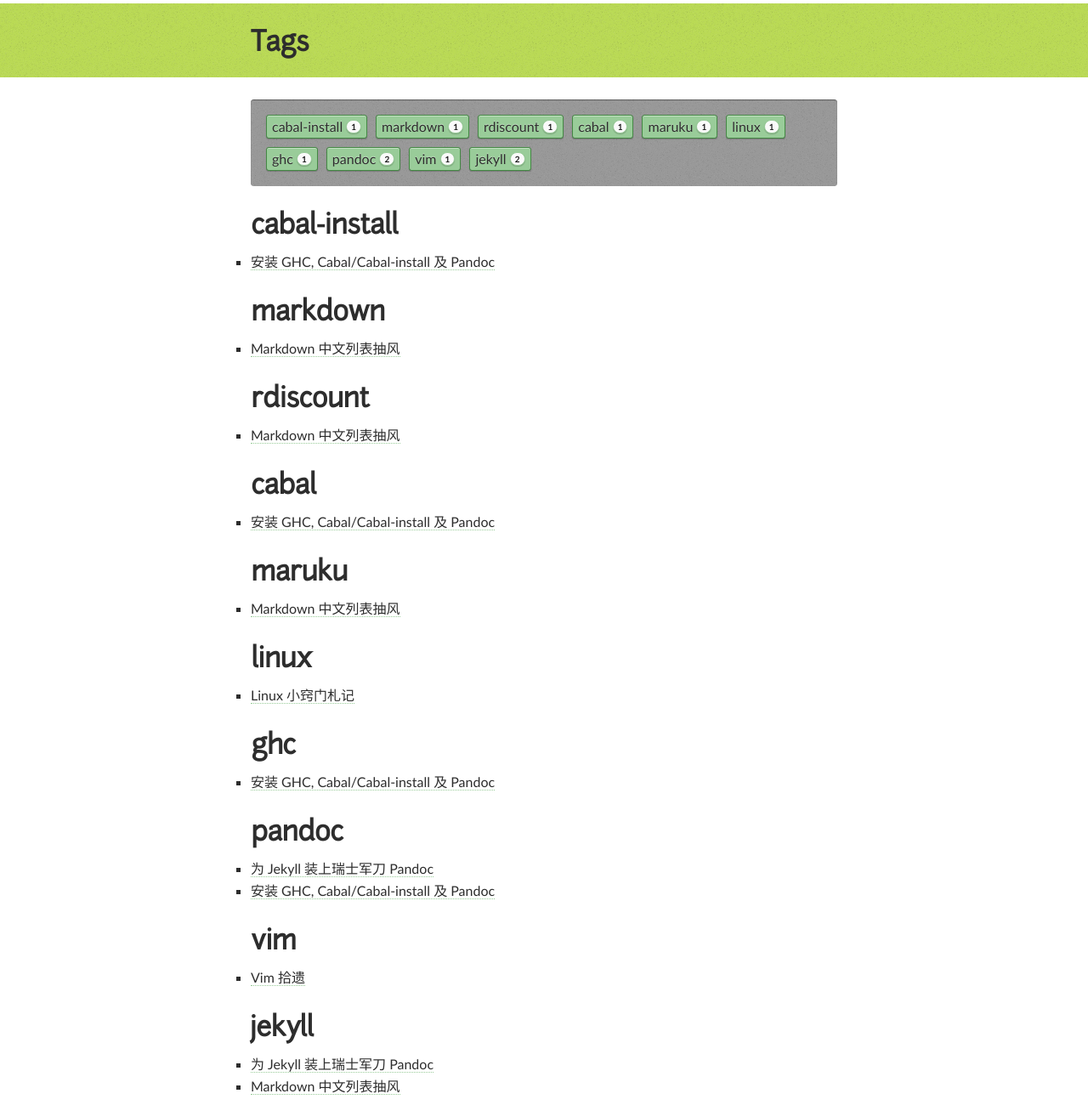
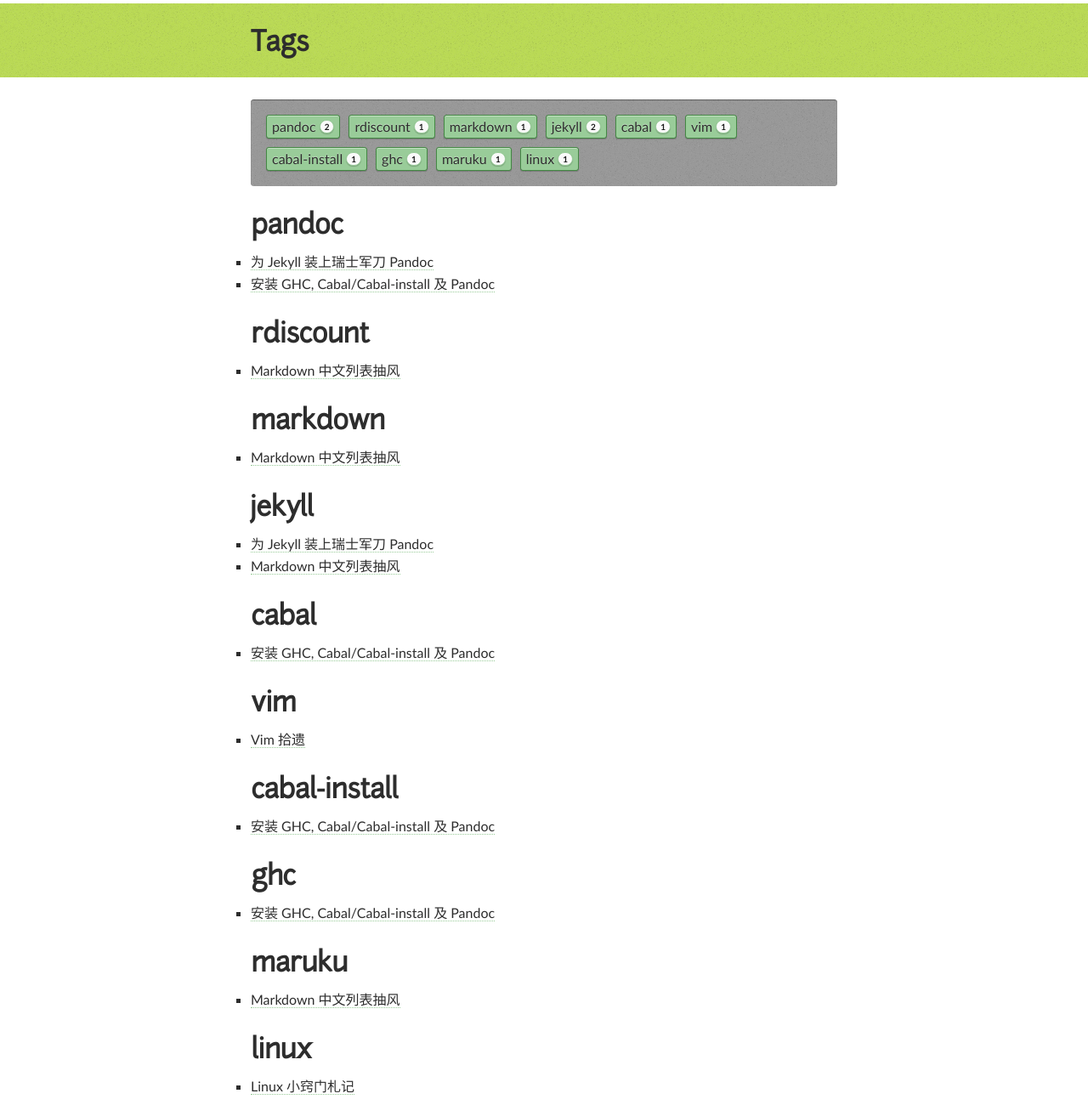
Before and after one commit to echozhjun/echozhjun.github.com, a plain HTML site: page tags.html in a window 1280 px wide. Shown: the part 100-1400 px from the top of the page at 85% size. Drawn offline with Linux system fonts and the light colour scheme; a web font is replaced by a local one.

Commit message:
new post

```diff
--- a/tags.html
+++ b/tags.html
@@ -60,25 +60,25 @@ http://www.w3.org/TR/html4/strict.dtd">
 
 
 
-    	<li><a href="/tags.html#cabal-install-ref">cabal-install <span>1</span></a></li>
+    	<li><a href="/tags.html#pandoc-ref">pandoc <span>2</span></a></li>
+
+    	<li><a href="/tags.html#rdiscount-ref">rdiscount <span>1</span></a></li>
 
     	<li><a href="/tags.html#markdown-ref">markdown <span>1</span></a></li>
 
-    	<li><a href="/tags.html#rdiscount-ref">rdiscount <span>1</span></a></li>
+    	<li><a href="/tags.html#jekyll-ref">jekyll <span>2</span></a></li>
 
     	<li><a href="/tags.html#cabal-ref">cabal <span>1</span></a></li>
+
+    	<li><a href="/tags.html#vim-ref">vim <span>1</span></a></li>
+
+    	<li><a href="/tags.html#cabal-install-ref">cabal-install <span>1</span></a></li>
+
+    	<li><a href="/tags.html#ghc-ref">ghc <span>1</span></a></li>
 
     	<li><a href="/tags.html#maruku-ref">maruku <span>1</span></a></li>
 
     	<li><a href="/tags.html#linux-ref">linux <span>1</span></a></li>
-
-    	<li><a href="/tags.html#ghc-ref">ghc <span>1</span></a></li>
-
-    	<li><a href="/tags.html#pandoc-ref">pandoc <span>2</span></a></li>
-
-    	<li><a href="/tags.html#vim-ref">vim <span>1</span></a></li>
-
-    	<li><a href="/tags.html#jekyll-ref">jekyll <span>2</span></a></li>
 
 
 
@@ -88,7 +88,7 @@ http://www.w3.org/TR/html4/strict.dtd">
 
 
 
-  <h2 id="cabal-install-ref">cabal-install</h2>
+  <h2 id="pandoc-ref">pandoc</h2>
   <ul>
 
 
@@ -97,7 +97,31 @@ http://www.w3.org/TR/html4/strict.dtd">
 
 
 
+    	<li><a href="/Better%20Work%20In%20Linux/2012/04/15/jekyll-pandoc">为 Jekyll 装上瑞士军刀 Pandoc</a></li>
+
+
+
+
+
     	<li><a href="/Better%20Work%20In%20Linux/2012/03/31/pandoc-cabal">安装 GHC, Cabal/Cabal-install 及 Pandoc</a></li>
+
+
+
+
+
+
+  </ul>
+
+  <h2 id="rdiscount-ref">rdiscount</h2>
+  <ul>
+
+
+
+
+
+
+
+    	<li><a href="/Better%20Work%20In%20Linux/2012/03/28/markdown">Markdown 中文列表抽风</a></li>
 
 
 
@@ -124,10 +148,16 @@ http://www.w3.org/TR/html4/strict.dtd">
 
   </ul>
 
-  <h2 id="rdiscount-ref">rdiscount</h2>
+  <h2 id="jekyll-ref">jekyll</h2>
   <ul>
 
 
+
+
+
+
+
+    	<li><a href="/Better%20Work%20In%20Linux/2012/04/15/jekyll-pandoc">为 Jekyll 装上瑞士军刀 Pandoc</a></li>
 
 
 
@@ -143,6 +173,60 @@ http://www.w3.org/TR/html4/strict.dtd">
   </ul>
 
   <h2 id="cabal-ref">cabal</h2>
+  <ul>
+
+
+
+
+
+
+
+    	<li><a href="/Better%20Work%20In%20Linux/2012/03/31/pandoc-cabal">安装 GHC, Cabal/Cabal-install 及 Pandoc</a></li>
+
+
+
+
+
+
+  </ul>
+
+  <h2 id="vim-ref">vim</h2>
+  <ul>
+
+
+
+
+
+
+
+    	<li><a href="/Better%20Work%20In%20Linux/2012/03/27/vim">Vim 拾遗</a></li>
+
+
+
+
+
+
+  </ul>
+
+  <h2 id="cabal-install-ref">cabal-install</h2>
+  <ul>
+
+
+
+
+
+
+
+    	<li><a href="/Better%20Work%20In%20Linux/2012/03/31/pandoc-cabal">安装 GHC, Cabal/Cabal-install 及 Pandoc</a></li>
+
+
+
+
+
+
+  </ul>
+
+  <h2 id="ghc-ref">ghc</h2>
   <ul>
 
 
@@ -188,90 +272,6 @@ http://www.w3.org/TR/html4/strict.dtd">
 
 
     	<li><a href="/Better%20Work%20In%20Linux/2012/03/22/linux-tricks">Linux 小窍门札记</a></li>
-
-
-
-
-
-
-  </ul>
-
-  <h2 id="ghc-ref">ghc</h2>
-  <ul>
-
-
-
-
-
-
-
-    	<li><a href="/Better%20Work%20In%20Linux/2012/03/31/pandoc-cabal">安装 GHC, Cabal/Cabal-install 及 Pandoc</a></li>
-
-
-
-
-
-
-  </ul>
-
-  <h2 id="pandoc-ref">pandoc</h2>
-  <ul>
-
-
-
-
-
-
-
-    	<li><a href="/Better%20Work%20In%20Linux/2012/04/15/jekyll-pandoc">为 Jekyll 装上瑞士军刀 Pandoc</a></li>
-
-
-
-
-
-    	<li><a href="/Better%20Work%20In%20Linux/2012/03/31/pandoc-cabal">安装 GHC, Cabal/Cabal-install 及 Pandoc</a></li>
-
-
-
-
-
-
-  </ul>
-
-  <h2 id="vim-ref">vim</h2>
-  <ul>
-
-
-
-
-
-
-
-    	<li><a href="/Better%20Work%20In%20Linux/2012/03/27/vim">Vim 拾遗</a></li>
-
-
-
-
-
-
-  </ul>
-
-  <h2 id="jekyll-ref">jekyll</h2>
-  <ul>
-
-
-
-
-
-
-
-    	<li><a href="/Better%20Work%20In%20Linux/2012/04/15/jekyll-pandoc">为 Jekyll 装上瑞士军刀 Pandoc</a></li>
-
-
-
-
-
-    	<li><a href="/Better%20Work%20In%20Linux/2012/03/28/markdown">Markdown 中文列表抽风</a></li>
 
 
 
```
Also changed, not shown: Better Work In Linux/2012/04/15/jekyll-pandoc/index.html (+3 -3 lines), atom.xml (+4 -4 lines).
